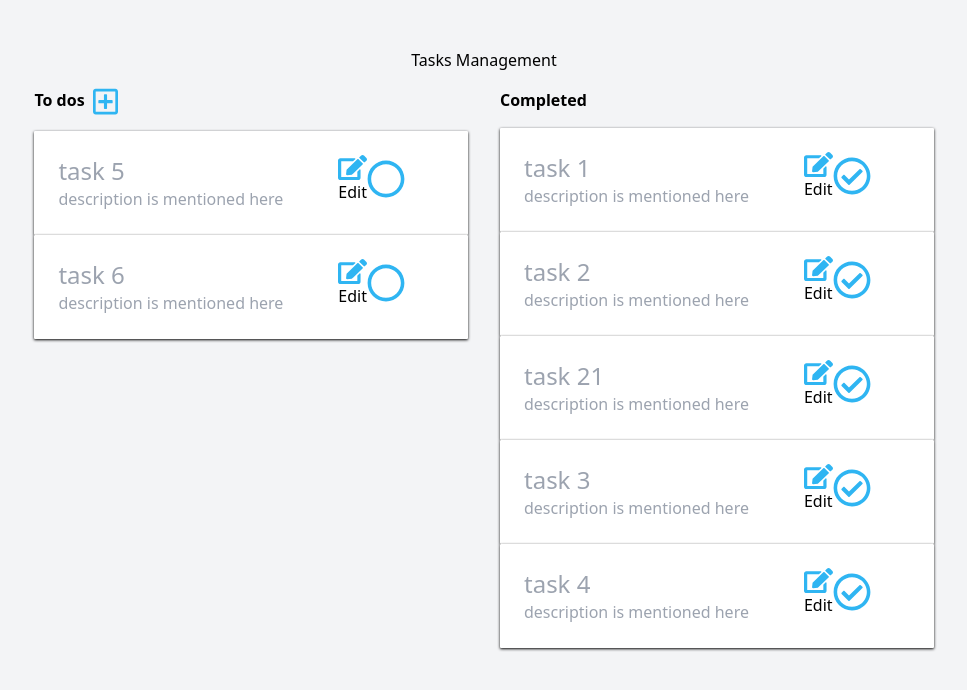
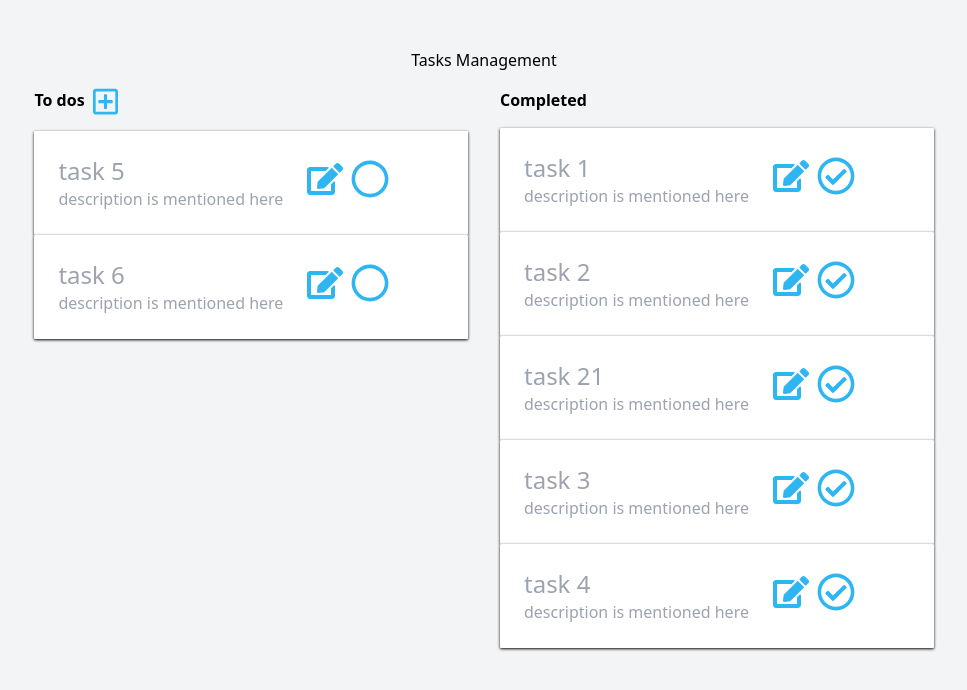
Before and after one commit to vyombangwal/daily-tasks, a React (Create React App) app: page / in a window 1280 px wide. Shown: the top 690 px of the page, without its empty margins (156-1123 px from the left). Built offline with nearby package versions, Linux system fonts and the light colour scheme.

Commit message:
Code clean up

```diff
--- a/src/Components/TaskItem.jsx
+++ b/src/Components/TaskItem.jsx
@@ -29,10 +29,9 @@ const TaskItem = ({ value, taskIndex }) => {
           <div className="text-2xl ">{value.name}</div>
           <div>{value.description}</div>
         </div>
-        <div className="col-span-2 p-2 ">
+        <div className="col-span-2 p-2 items-center flex">
           <button onClick={() => setShowForm(true)}>
-            <img src={Edit} alt="edit" />
-            Edit
+            <img className="h-12 p-2" src={Edit} alt="edit" />
           </button>
           <EditTask
             trigger={showForm}
--- a/src/Components/Tasklist.jsx
+++ b/src/Components/Tasklist.jsx
@@ -1,22 +1,12 @@
 import React from "react";
 import TaskItem from "./TaskItem";
 
-const TaskList = ({ isCompleted, tasks }) => {
-  const pending = tasks.map((task, index) => {
-    return (
-      !task.isCompleted && (
+const TaskList = ({ isCompleted, tasks }) =>
+  tasks.map(
+    (task, index) =>
+      isCompleted === task.isCompleted && (
         <TaskItem key={index} taskIndex={index} value={task} />
       )
-    );
-  });
-  const completed = tasks.map((task, index) => {
-    return (
-      task.isCompleted && (
-        <TaskItem key={index} taskIndex={index} value={task} />
-      )
-    );
-  });
-  return isCompleted ? <div>{completed}</div> : <div>{pending}</div>;
-};
+  );
 
 export default TaskList;
```
